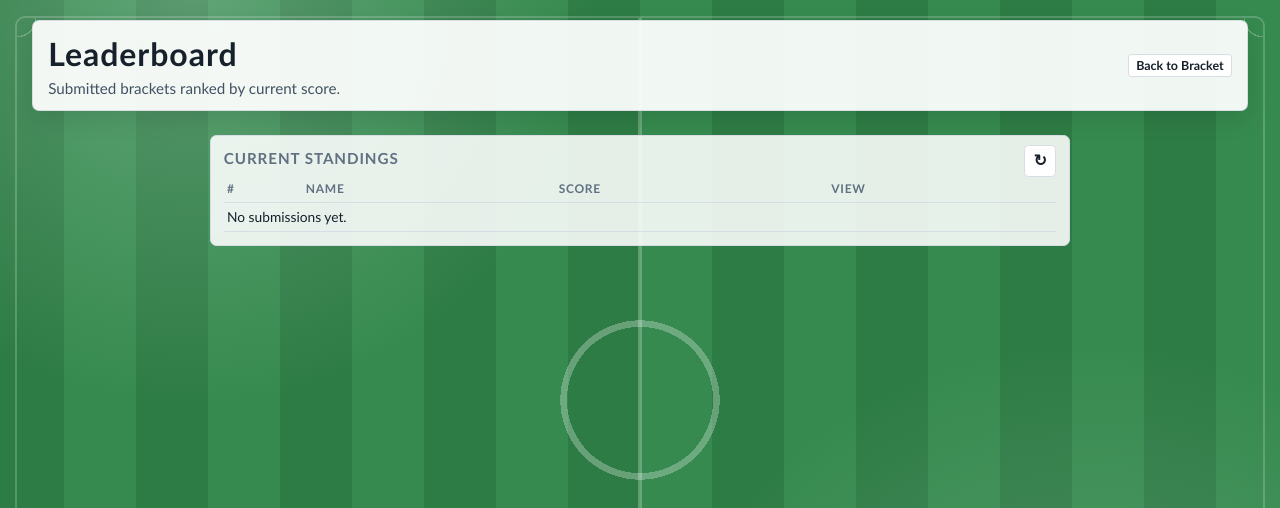
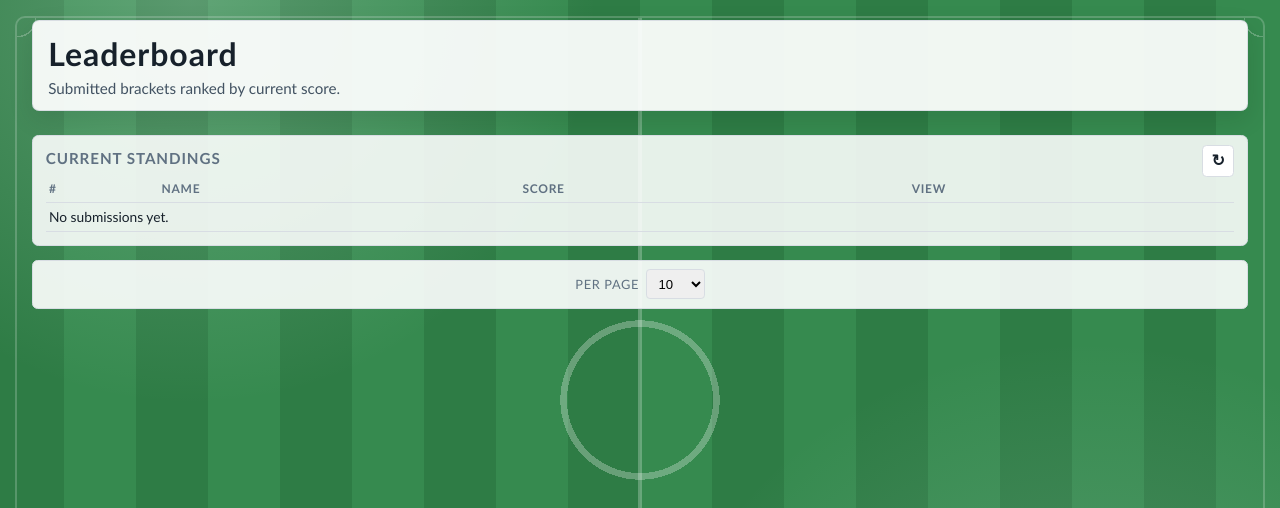
Before and after one commit to joshfrayer/fifa, a Django app: page /leaderboard/ in a window 1280 px wide. Shown: the top 508 px of the page. Run offline with Django 5.2, Linux system fonts and the light colour scheme; data comes from the database, SQL or seed files in the repository; data that the repository does not hold is empty.

Commit message:
Pagination

```diff
--- a/backend/bracket/static/bracket/css/bracket.css
+++ b/backend/bracket/static/bracket/css/bracket.css
@@ -438,6 +438,87 @@ button:disabled {
   text-decoration: underline;
 }
 
+.leaderboard-pager {
+  margin-top: 0.9rem;
+  display: flex;
+  align-items: center;
+  justify-content: space-between;
+  gap: 0.45rem;
+  flex-wrap: nowrap;
+  background: rgba(255, 255, 255, 0.9);
+  border: 1px solid var(--line);
+  border-radius: 0.35rem;
+  padding: 0.45rem;
+}
+
+.leaderboard-pager-middle {
+  flex: 1 1 auto;
+  display: flex;
+  align-items: center;
+  justify-content: center;
+  gap: 0.45rem;
+}
+
+.leaderboard-pager-middle label {
+  color: var(--muted);
+  font-size: 0.8rem;
+  text-transform: uppercase;
+  letter-spacing: 0.05em;
+}
+
+.leaderboard-pager-center {
+  flex: 1 1 auto;
+  display: flex;
+  justify-content: center;
+}
+
+.leaderboard-pager-right {
+  display: flex;
+  align-items: center;
+  gap: 0.45rem;
+}
+
+.leaderboard-pager-right label {
+  color: var(--muted);
+  font-size: 0.8rem;
+  text-transform: uppercase;
+  letter-spacing: 0.05em;
+}
+
+.pager-chevron {
+  width: 2.1rem;
+  height: 2rem;
+  font-size: 1.15rem;
+  color: #1f4d38;
+}
+
+.pager-chevron[hidden] {
+ visibility: hidden !important;
+}
+
+@media (max-width: 760px) {
+  .leaderboard-pager {
+    flex-wrap: wrap;
+  }
+
+  .leaderboard-pager-center {
+    order: 2;
+    flex: 1 1 100%;
+  }
+
+  .leaderboard-pager-right {
+    order: 3;
+    margin-left: auto;
+  }
+}
+
+.leaderboard-pager .field {
+  width: auto;
+  margin-bottom: 0;
+  padding: 0.35rem 0.45rem;
+  font-size: 0.82rem;
+}
+
 .head {
   background: rgba(255, 255, 255, 0.94);
   border: 1px solid rgba(216, 221, 227, 0.95);
@@ -474,7 +555,6 @@ body.leaderboard-page {
 }
 
 .leaderboard-page-panel {
-  max-width: 860px;
   margin: 0 auto;
 }
 
--- a/backend/bracket/static/bracket/js/bracket.js
+++ b/backend/bracket/static/bracket/js/bracket.js
@@ -173,7 +173,7 @@ function renderRoundSliceReadonly(rounds, teamsForRound, containerId, roundIndex
   }
 }
 
-function renderLeaderboardRows(body, rows) {
+function renderLeaderboardRows(body, rows, rankStart = 0) {
   if (!rows.length) {
     body.innerHTML = "<tr><td colspan='4'>No submissions yet.</td></tr>";
     return;
@@ -181,9 +181,15 @@ function renderLeaderboardRows(body, rows) {
 
   body.innerHTML = rows
     .map(
-      (row, idx) => `<tr><td>${idx + 1}</td><td>${escapeHtml(row.name)}</td><td>${row.score}/${row.possible}</td><td><a class=\"view-btn\" href=\"/entry/${row.id}/\">View</a></td></tr>`
+      (row, idx) => `<tr><td>${rankStart + idx + 1}</td><td>${escapeHtml(row.name)}</td><td>${row.score}/${row.possible}</td><td><a class=\"view-btn\" href=\"/entry/${row.id}/\">View</a></td></tr>`
     )
     .join("");
+}
+
+async function fetchLeaderboardRows() {
+  const res = await fetch("/api/leaderboard/");
+  const data = await res.json();
+  return data.rows || [];
 }
 
 function initRoundWizard() {
@@ -210,8 +216,13 @@ function initRoundWizard() {
     const step = stages[currentIndex];
     layout.dataset.roundStep = step;
     stageEl.textContent = labels[step];
-    prevBtn.disabled = currentIndex === 0;
-    nextBtn.disabled = currentIndex === stages.length - 1;
+    const isFirst = currentIndex === 0;
+    const isLast = currentIndex === stages.length - 1;
+
+    prevBtn.style.visibility = isFirst ? "hidden" : "visible";
+    nextBtn.style.visibility = isLast ? "hidden" : "visible";
+    prevBtn.disabled = isFirst;
+    nextBtn.disabled = isLast;
   }
 
   prevBtn.addEventListener("click", () => {
@@ -262,12 +273,12 @@ async function refreshLeaderboardBody(body) {
   if (!body) return;
 
   try {
-    const res = await fetch("/api/leaderboard/");
-    const data = await res.json();
-    const rows = data.rows || [];
+    const rows = await fetchLeaderboardRows();
     renderLeaderboardRows(body, rows);
+    return rows;
   } catch (_err) {
     body.innerHTML = "<tr><td colspan='4'>Unable to load leaderboard.</td></tr>";
+    return [];
   }
 }
 
@@ -429,7 +440,17 @@ function initIndexPage() {
 
   function refreshLeaderboard() {
     const body = document.getElementById("leaderboardBody");
-    return refreshLeaderboardBody(body);
+    if (!body) return Promise.resolve([]);
+
+    return fetchLeaderboardRows()
+      .then((rows) => {
+        renderLeaderboardRows(body, rows.slice(0, 5), 0);
+        return rows;
+      })
+      .catch(() => {
+        body.innerHTML = "<tr><td colspan='4'>Unable to load leaderboard.</td></tr>";
+        return [];
+      });
   }
 
   async function submitEntry() {
@@ -457,10 +478,19 @@ function initIndexPage() {
         },
         body: JSON.stringify({ name, rounds: state.rounds }),
       });
-      const data = await res.json();
 
-      if (!res.ok || !data.ok) {
-        status.textContent = data.error || "Submission failed.";
+      const contentType = res.headers.get("content-type") || "";
+      let data = null;
+      if (contentType.includes("application/json")) {
+        data = await res.json();
+      }
+
+      if (!res.ok || !data || !data.ok) {
+        if (data && data.error) {
+          status.textContent = data.error;
+        } else {
+          status.textContent = `Submission failed (HTTP ${res.status}).`;
+        }
         return;
       }
 
@@ -490,12 +520,75 @@ function initIndexPage() {
 function initLeaderboardPage() {
   const body = document.getElementById("leaderboardBody");
   const refreshBtn = document.getElementById("refreshLeaderboard");
+  const pageSizeSelect = document.getElementById("leaderboardPageSize");
+  const prevBtn = document.getElementById("leaderboardPrev");
+  const nextBtn = document.getElementById("leaderboardNext");
+
+  const state = {
+    rows: [],
+    page: 1,
+    pageSize: pageSizeSelect ? Number(pageSizeSelect.value) : 10,
+  };
+
+  function renderPage() {
+    if (!body) return;
+
+    const totalRows = state.rows.length;
+    const totalPages = Math.max(1, Math.ceil(totalRows / state.pageSize));
+    if (state.page > totalPages) state.page = totalPages;
+
+    const start = (state.page - 1) * state.pageSize;
+    const end = start + state.pageSize;
+    const pageRows = state.rows.slice(start, end);
+    renderLeaderboardRows(body, pageRows, start);
+
+    if (prevBtn) prevBtn.hidden = state.page <= 1;
+    if (nextBtn) nextBtn.hidden = state.page >= totalPages;
+  }
+
+  async function refreshAllRows() {
+    if (!body) return;
+
+    try {
+      state.rows = await fetchLeaderboardRows();
+      renderPage();
+    } catch (_err) {
+      body.innerHTML = "<tr><td colspan='4'>Unable to load leaderboard.</td></tr>";
+    }
+  }
 
   if (refreshBtn) {
-    refreshBtn.addEventListener("click", () => refreshLeaderboardBody(body));
+    refreshBtn.addEventListener("click", refreshAllRows);
   }
 
-  refreshLeaderboardBody(body);
+  if (pageSizeSelect) {
+    pageSizeSelect.addEventListener("change", () => {
+      state.pageSize = Number(pageSizeSelect.value) || 10;
+      state.page = 1;
+      renderPage();
+    });
+  }
+
+  if (prevBtn) {
+    prevBtn.addEventListener("click", () => {
+      if (state.page > 1) {
+        state.page -= 1;
+        renderPage();
+      }
+    });
+  }
+
+  if (nextBtn) {
+    nextBtn.addEventListener("click", () => {
+      const totalPages = Math.max(1, Math.ceil(state.rows.length / state.pageSize));
+      if (state.page < totalPages) {
+        state.page += 1;
+        renderPage();
+      }
+    });
+  }
+
+  refreshAllRows();
 }
 
 function initReadonlyPage() {
--- a/backend/bracket/templates/bracket/leaderboard.html
+++ b/backend/bracket/templates/bracket/leaderboard.html
@@ -14,25 +14,38 @@
                 <h1>Leaderboard</h1>
                 <div class="subtitle">Submitted brackets ranked by current score.</div>
             </div>
-      <div class="controls">
-        <a href="/" class="view-btn">Back to Bracket</a>
         </div>
-    </div>
-
         <section class="panel leaderboard-page-panel leaderboard-panel">
             <h3>Current Standings</h3>
             <button id="refreshLeaderboard" class="icon-button leaderboard-refresh" type="button" aria-label="Refresh leaderboard" title="Refresh leaderboard">&#x21bb;</button>
             <table class="leaderboard">
                 <thead>
-          <tr><th>#</th><th>Name</th><th>Score</th><th>View</th></tr>
+                    <tr>
+                        <th>#</th>
+                        <th>Name</th>
+                        <th>Score</th>
+                        <th>View</th>
+                    </tr>
                 </thead>
                 <tbody id="leaderboardBody">
                     <tr><td colspan="4">No submissions yet.</td></tr>
                 </tbody>
             </table>
         </section>
+        <div class="leaderboard-pager" id="leaderboardPager">
+            <button id="leaderboardPrev" class="icon-button pager-chevron" type="button" aria-label="Previous leaderboard page" title="Previous">&#x2039;</button>
+            <div class="leaderboard-pager-middle">
+                <label for="leaderboardPageSize">Per page</label>
+                <select id="leaderboardPageSize" class="field">
+                    <option value="10" selected>10</option>
+                    <option value="25">25</option>
+                    <option value="50">50</option>
+                    <option value="100">100</option>
+                </select>
             </div>
-
+            <button id="leaderboardNext" class="icon-button pager-chevron" type="button" aria-label="Next leaderboard page" title="Next">&#x203A;</button>
+        </div>
+    </div>
     <script src="{% static 'bracket/js/bracket.js' %}"></script>
 </body>
 </html>
--- a/backend/bracket/views.py
+++ b/backend/bracket/views.py
@@ -4,6 +4,7 @@ import os
 from django.db import transaction
 from django.http import HttpRequest, HttpResponseBadRequest, JsonResponse
 from django.shortcuts import render
+from django.views.decorators.csrf import csrf_exempt
 from django.views.decorators.csrf import ensure_csrf_cookie
 from django.views.decorators.http import require_GET, require_POST
 
@@ -111,6 +112,7 @@ def leaderboard_page(request: HttpRequest):
 
 
 @require_POST
+@csrf_exempt
 def submit_entry(request: HttpRequest):
     try:
         payload = json.loads(request.body)
--- a/docker-compose.yml
+++ b/docker-compose.yml
@@ -12,7 +12,7 @@ services:
       DJANGO_SECRET_KEY: "change-this-in-portainer"
       DJANGO_ALLOWED_HOSTS: "localhost,127.0.0.1"
       DJANGO_CSRF_TRUSTED_ORIGINS: "http://localhost:8000,http://127.0.0.1:8000"
-      DJANGO_STATIC_URL: "http://10.45.67.52:8241/"
+      DJANGO_STATIC_URL: "/static/"
       BRACKET_ADMIN_CODE: "change-me"
       DJANGO_DB_HOST: "10.45.67.52"
       DJANGO_DB_PORT: "5432"
```
Lines whose indentation alone changed are shown as unchanged.
